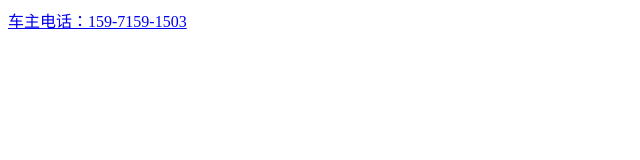
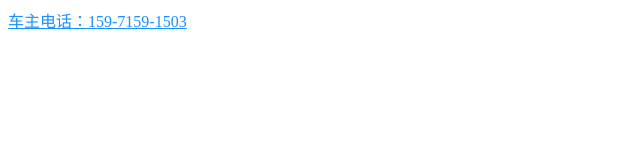
Before and after one commit to mokesss/tel, a plain HTML site: page index.html in a window 1280 px wide. Shown: the whole page, without its empty margins (0-640 px from the left). Drawn offline with Linux system fonts and the light colour scheme.

Commit message:
Update index.html

```diff
--- a/index.html
+++ b/index.html
@@ -6,6 +6,6 @@
         <title>车主电话</title>
     </head>
     <body>
-        <a href="tel:+8615971591503" id="dial-link"  style="color: #189FF;">车主电话：159-7159-1503</a>
+        <a href="tel:+8615971591503" id="dial-link"  style="color: #1890FF;">车主电话：159-7159-1503</a>
     </body>
 </html>
```
